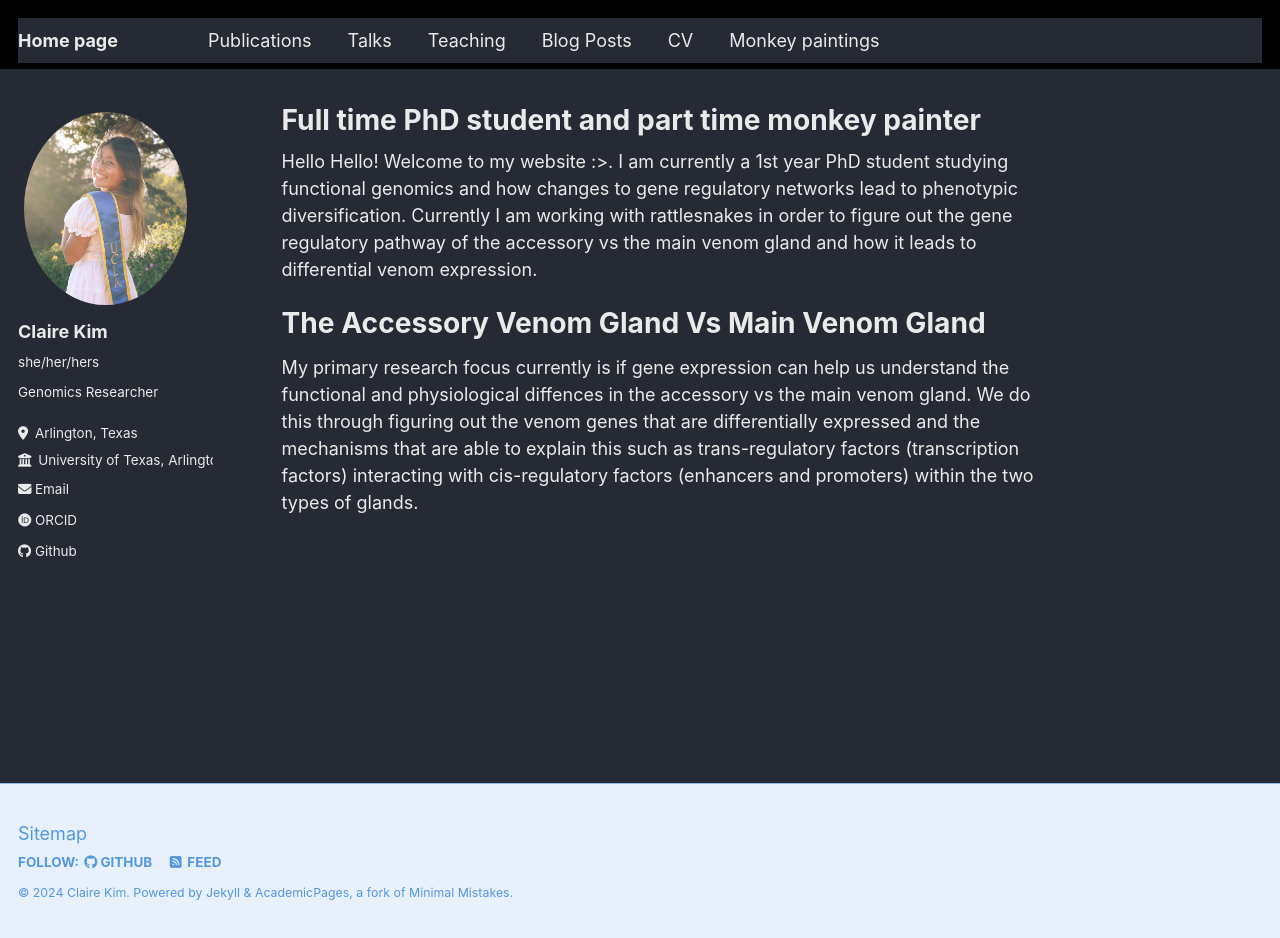
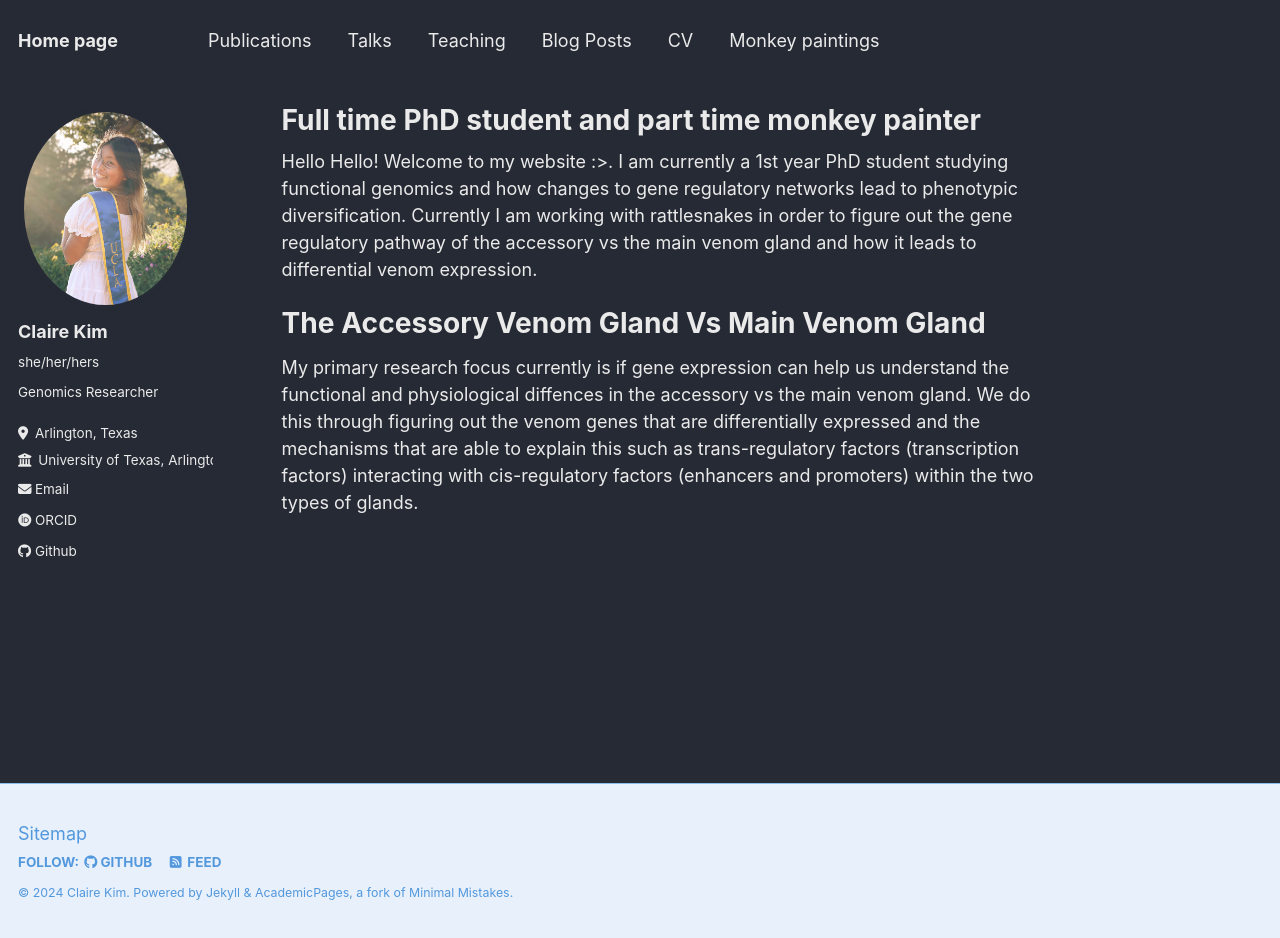
Before and after one commit to ckim0306/ckim0306.github.io, a Jekyll site: the page built from _pages/about.md, in a window 1280 px wide and 938 px high. Built offline with Jekyll 4.4.1, drawn with Linux system fonts in a browser that asks for light colours; some web fonts are replaced.

Commit message:
Update _masthead.scss

```diff
--- a/_sass/_masthead.scss
+++ b/_sass/_masthead.scss
@@ -4,7 +4,7 @@
 
 .masthead {
   position: fixed;
-  background: black;
+  background: $background-color;
   border-bottom: 1px solid $border-color;
   height: $masthead-height;
   top: 0;
```
